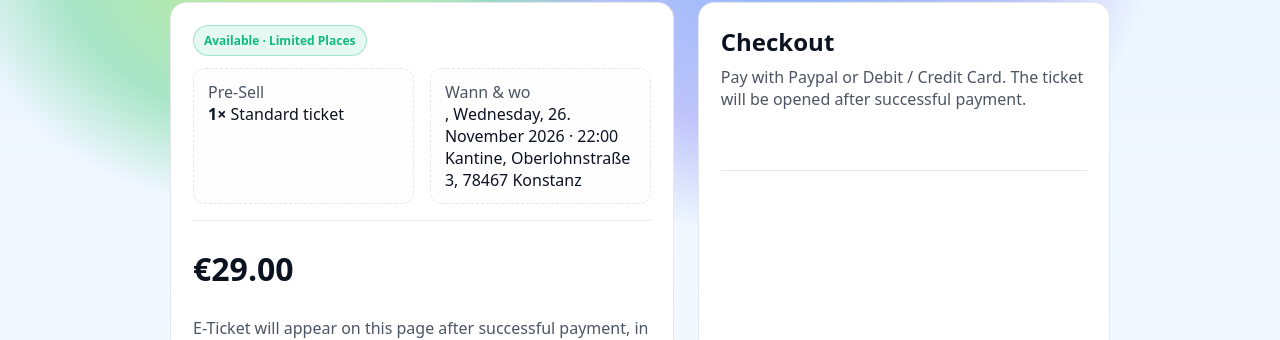
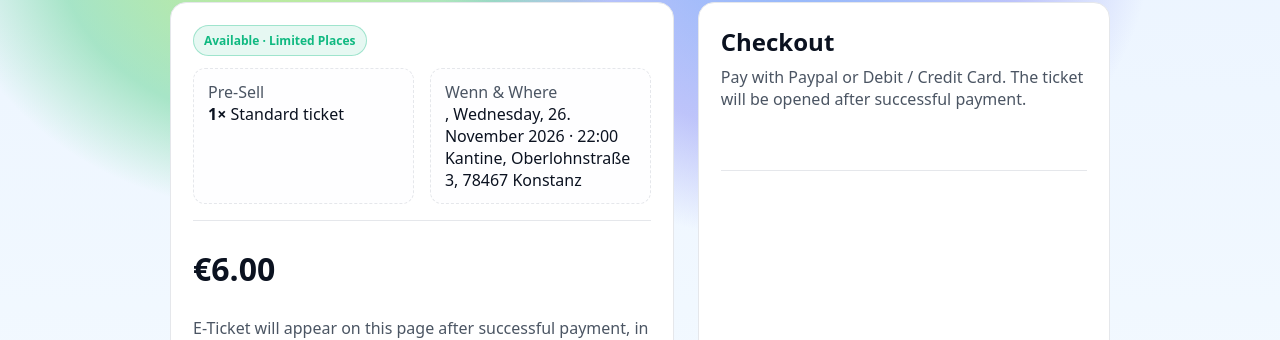
Before and after one commit to NilsGuillaume/JEF-Scanner, a plain HTML site: page index.html in a window 1280 px wide. Shown: the part 200-540 px from the top of the page. Drawn offline with Linux system fonts and the light colour scheme; a script that the page names is missing.

Commit message:
Update index.html

```diff
--- a/index.html
+++ b/index.html
@@ -91,12 +91,12 @@ html, body{
             <div><strong>1×</strong> Standard ticket</div>
           </div>
           <div class="item">
-            <div class="muted">Wann &amp; wo</div>
+            <div class="muted">Wenn &amp; Where</div>
             <div>, Wednesday, 26. November 2026 · 22:00<br/>Kantine, Oberlohnstraße 3, 78467 Konstanz</div>
           </div>
         </div>
         <div class="divider"></div>
-        <h2 class="price" aria-label="Price">€29.00</h2>
+        <h2 class="price" aria-label="Price">€6.00</h2>
         <p class="muted">E-Ticket will appear on this page after successful payment, in case you closed the page. Try to reopen the page or contact us under konstanz@jef-bw.de </p>
       </article>
 
```
